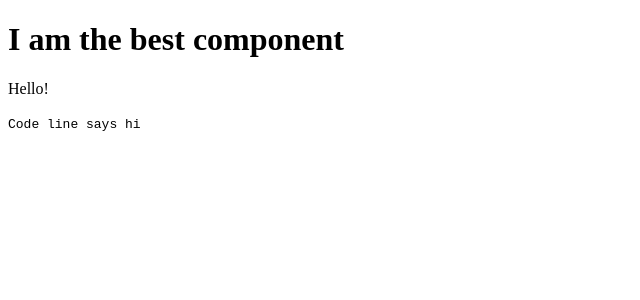
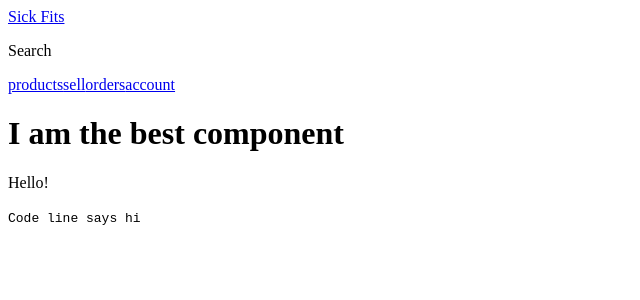
Before and after one commit to xkatharinerussell/Advanced-React-Course, a Next.js app in the folder sick-fits/frontend/: page / in a window 1280 px wide. Shown: the top 300 px of the page, without its empty margins (0-640 px from the left). Built offline with nearby package versions, Linux system fonts and the light colour scheme.

Commit message:
Add initial nav and header

```diff
--- /dev/null
+++ b/sick-fits/frontend/components/Header.js
@@ -0,0 +1,18 @@
+import Link from 'next/link';
+import Nav from './Nav';
+
+export default function Header() {
+  return (
+    <header>
+      <div className="bar">
+        {/* Link is a Next JS component that doesn't refresh page when you click */}
+        {/* If you want to link outside your site, still use a href */}
+        <Link href="/">Sick Fits</Link>
+      </div>
+      <div className="sub-bar">
+        <p>Search</p>
+      </div>
+      <Nav />
+    </header>
+  );
+}
--- /dev/null
+++ b/sick-fits/frontend/components/Nav.js
@@ -0,0 +1,12 @@
+import Link from 'next/link';
+
+export default function Nav() {
+  return (
+    <nav>
+      <Link href="/products">products</Link>
+      <Link href="/sell">sell</Link>
+      <Link href="/orders">orders</Link>
+      <Link href="/account">account</Link>
+    </nav>
+  );
+}
--- a/sick-fits/frontend/components/Page.js
+++ b/sick-fits/frontend/components/Page.js
@@ -1,9 +1,11 @@
 import PropTypes from 'prop-types';
+import Header from './Header';
 
 // Destructure props to reference them directly
 export default function Page({ children }) {
   return (
     <div>
+      <Header />
       <h1> I am the best component</h1>
       {children}
     </div>
```
